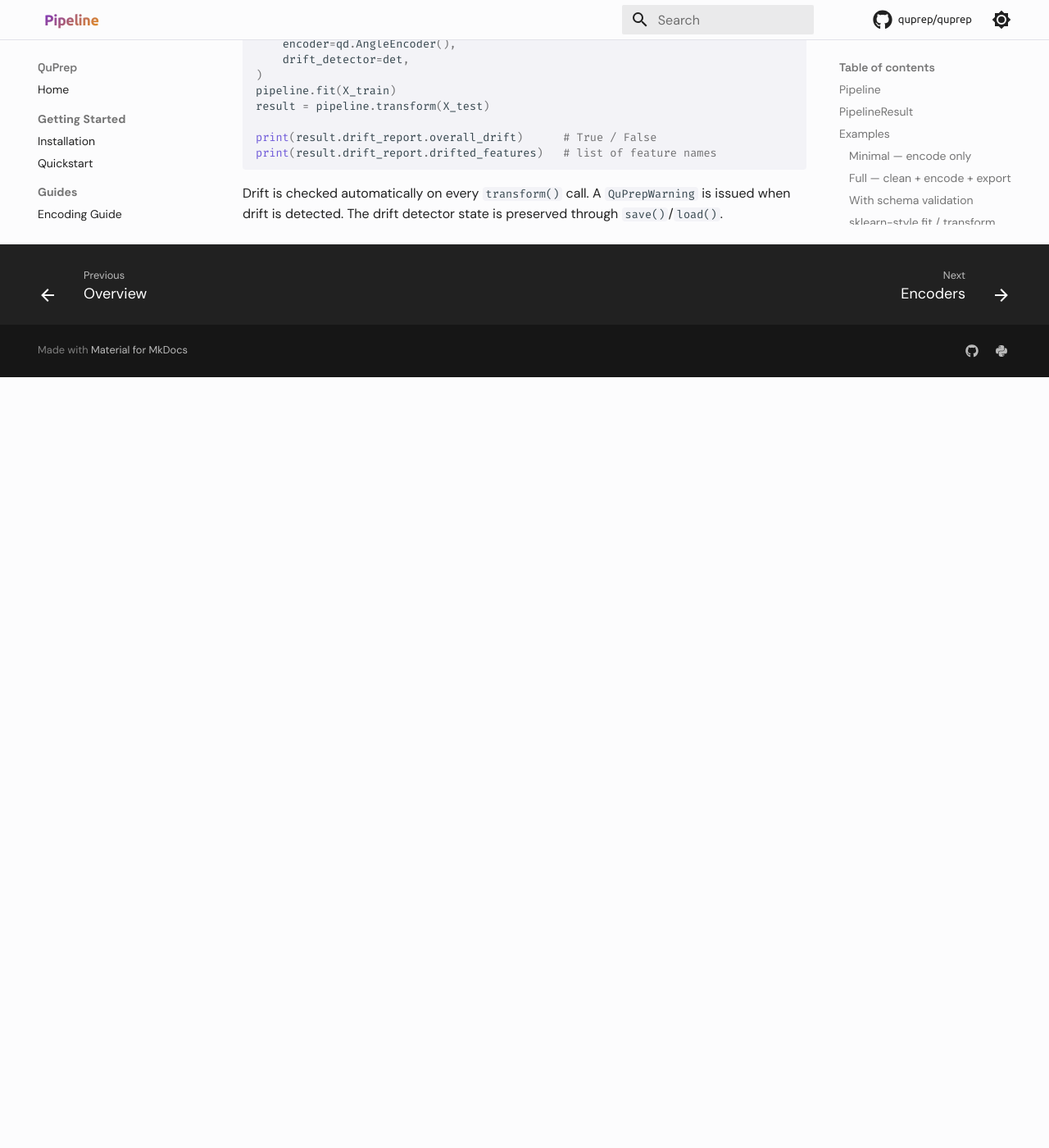
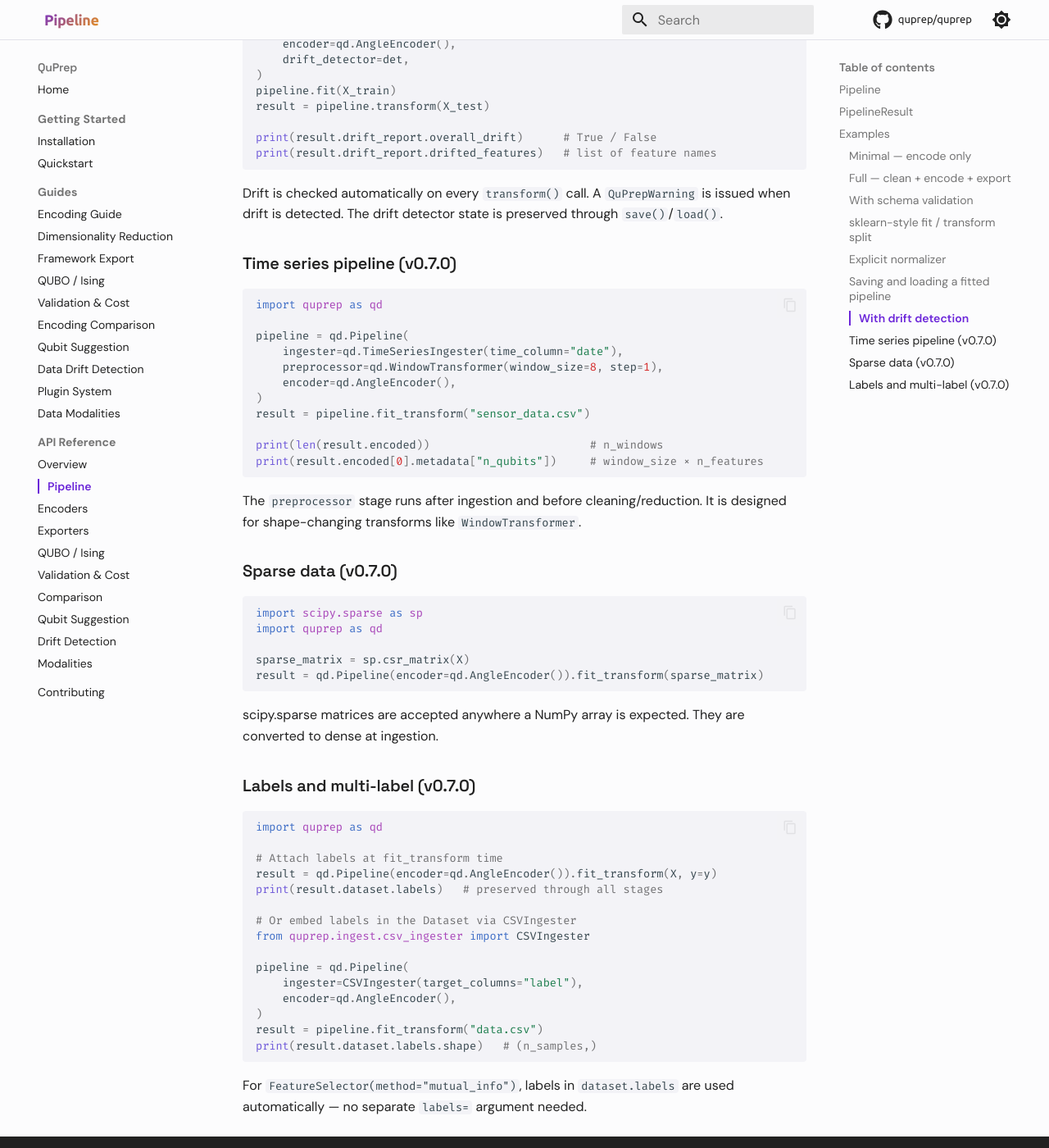
Before and after one commit to quprep/quprep, an MkDocs documentation site: the page built from docs/api/pipeline.md, in a window 1280 px wide and 1400 px high, scrolled down 2619 px. Shown: the whole window at 82% size. Built offline with MkDocs 1.6.1 and Material for MkDocs 9.7.7, drawn with Linux system fonts in a browser that asks for light colours; comment, search, counter and statistics services are not loaded; before the commit the page ends 3079 px from its top, so only the background shows below that.

Commit message:
docs: add modalities guide, API ref, and example 12

````diff
--- a/docs/api/pipeline.md
+++ b/docs/api/pipeline.md
@@ -128,3 +128,55 @@ print(result.drift_report.drifted_features)   # list of feature names
 ```
 
 Drift is checked automatically on every `transform()` call. A `QuPrepWarning` is issued when drift is detected. The drift detector state is preserved through `save()`/`load()`.
+
+### Time series pipeline (v0.7.0)
+
+```python
+import quprep as qd
+
+pipeline = qd.Pipeline(
+    ingester=qd.TimeSeriesIngester(time_column="date"),
+    preprocessor=qd.WindowTransformer(window_size=8, step=1),
+    encoder=qd.AngleEncoder(),
+)
+result = pipeline.fit_transform("sensor_data.csv")
+
+print(len(result.encoded))                        # n_windows
+print(result.encoded[0].metadata["n_qubits"])     # window_size × n_features
+```
+
+The `preprocessor` stage runs after ingestion and before cleaning/reduction. It is designed for shape-changing transforms like `WindowTransformer`.
+
+### Sparse data (v0.7.0)
+
+```python
+import scipy.sparse as sp
+import quprep as qd
+
+sparse_matrix = sp.csr_matrix(X)
+result = qd.Pipeline(encoder=qd.AngleEncoder()).fit_transform(sparse_matrix)
+```
+
+scipy.sparse matrices are accepted anywhere a NumPy array is expected. They are converted to dense at ingestion.
+
+### Labels and multi-label (v0.7.0)
+
+```python
+import quprep as qd
+
+# Attach labels at fit_transform time
+result = qd.Pipeline(encoder=qd.AngleEncoder()).fit_transform(X, y=y)
+print(result.dataset.labels)   # preserved through all stages
+
+# Or embed labels in the Dataset via CSVIngester
+from quprep.ingest.csv_ingester import CSVIngester
+
+pipeline = qd.Pipeline(
+    ingester=CSVIngester(target_columns="label"),
+    encoder=qd.AngleEncoder(),
+)
+result = pipeline.fit_transform("data.csv")
+print(result.dataset.labels.shape)   # (n_samples,)
+```
+
+For `FeatureSelector(method="mutual_info")`, labels in `dataset.labels` are used automatically — no separate `labels=` argument needed.
--- /dev/null
+++ b/docs/guides/modalities.md
@@ -0,0 +1,200 @@
+# Data Modalities
+
+QuPrep v0.7.0 extends beyond tabular data with native support for time series, sparse matrices, and multi-label datasets. All existing encoders and exporters work unchanged — the new components handle the ingestion and reshaping steps.
+
+---
+
+## Time series
+
+### Ingesting a time series CSV
+
+`TimeSeriesIngester` reads a CSV where rows are timesteps and columns are features. A datetime column is extracted into `metadata["time_index"]` rather than treated as a feature.
+
+```python
+import quprep as qd
+
+ingester = qd.TimeSeriesIngester(time_column="date")
+dataset = ingester.load("sensor_data.csv")
+
+print(dataset.data.shape)                     # (n_timesteps, n_features)
+print(dataset.metadata["time_index"][:3])     # [Timestamp('2024-01-01'), ...]
+print(dataset.metadata["modality"])           # "time_series"
+```
+
+If the file has no datetime column, omit `time_column` and QuPrep stores an integer index instead.
+
+```python
+ingester = qd.TimeSeriesIngester()   # no time column
+```
+
+To extract one or more label columns at ingestion, use `target_columns`:
+
+```python
+ingester = qd.TimeSeriesIngester(time_column="date", target_columns="label")
+dataset = ingester.load("data.csv")
+print(dataset.labels.shape)    # (n_timesteps,)
+```
+
+---
+
+### Sliding-window transformation
+
+`WindowTransformer` converts a `(n_timesteps, n_features)` Dataset into a `(n_windows, window_size × n_features)` Dataset. Each window becomes one training sample.
+
+```python
+wt = qd.WindowTransformer(window_size=8, step=1)
+windowed = wt.fit_transform(dataset)
+
+# n_windows = (n_timesteps - window_size) // step + 1
+# Features named: {feat}_lag{k} where k=0 is the most recent timestep
+print(windowed.feature_names[:4])   # ['temp_lag7', 'temp_lag6', ..., 'temp_lag0']
+print(windowed.metadata["modality"])         # "time_series_windowed"
+print(windowed.metadata["window_size"])      # 8
+print(windowed.metadata["original_n_timesteps"])
+```
+
+**Non-overlapping windows** — set `step=window_size`:
+
+```python
+wt = qd.WindowTransformer(window_size=8, step=8)  # no overlap
+```
+
+**Labels** are aligned to the **last timestep** of each window:
+
+```python
+# If dataset has labels y[0..T-1], windowed.labels[i] = y[i + window_size - 1]
+```
+
+---
+
+### Full time series pipeline
+
+Chain ingestion → windowing → encoding in a single `Pipeline`:
+
+```python
+import quprep as qd
+
+pipeline = qd.Pipeline(
+    ingester=qd.TimeSeriesIngester(time_column="date"),
+    preprocessor=qd.WindowTransformer(window_size=8, step=1),
+    encoder=qd.AngleEncoder(),
+)
+result = pipeline.fit_transform("sensor_data.csv")
+
+print(len(result.encoded))                        # n_windows
+print(result.encoded[0].metadata["n_qubits"])     # window_size × n_features
+print(result.summary())
+```
+
+The `preprocessor` slot in `Pipeline` runs immediately after ingestion and before cleaning/reduction.
+
+---
+
+## Sparse data
+
+scipy.sparse matrices (CSR, CSC, COO, and all other formats) are accepted anywhere QuPrep expects a NumPy array. They are converted to dense at ingestion — no changes to your encoding or export workflow.
+
+```python
+import scipy.sparse as sp
+import quprep as qd
+
+sparse_matrix = sp.csr_matrix(X)   # could be TF-IDF, adjacency matrix, etc.
+
+result = qd.Pipeline(encoder=qd.AngleEncoder()).fit_transform(sparse_matrix)
+```
+
+This works via both the auto-detection path in `Pipeline._ingest()` and directly through `NumpyIngester`:
+
+```python
+from quprep.ingest.numpy_ingester import NumpyIngester
+
+dataset = NumpyIngester().load(sparse_matrix)
+print(isinstance(dataset.data, np.ndarray))   # True — always dense after ingestion
+```
+
+---
+
+## Multi-label datasets
+
+### NumpyIngester — y= parameter
+
+Pass a 1-D or 2-D array as `y` to attach labels at ingestion time:
+
+```python
+from quprep.ingest.numpy_ingester import NumpyIngester
+import numpy as np
+
+# Single-label
+dataset = NumpyIngester().load(X, y=np.array([0, 1, 0, 1, ...]))
+print(dataset.labels.shape)   # (n_samples,)
+
+# Multi-label (2-D)
+y_multi = np.random.randint(0, 2, size=(n_samples, 3))
+dataset = NumpyIngester().load(X, y=y_multi)
+print(dataset.labels.shape)   # (n_samples, 3)
+```
+
+### CSVIngester — target_columns
+
+Name one or more columns to treat as labels:
+
+```python
+from quprep.ingest.csv_ingester import CSVIngester
+
+# Single label column
+dataset = CSVIngester(target_columns="label").load("data.csv")
+print(dataset.labels.shape)   # (n_samples,)
+
+# Multiple label columns
+dataset = CSVIngester(target_columns=["y1", "y2", "y3"]).load("data.csv")
+print(dataset.labels.shape)   # (n_samples, 3)
+
+# Label columns are excluded from dataset.data
+print("label" not in dataset.feature_names)   # True
+```
+
+### Pipeline — y= parameter
+
+Attach labels at `fit_transform()` time when they are not embedded in the data source:
+
+```python
+import quprep as qd
+
+result = qd.Pipeline(encoder=qd.AngleEncoder()).fit_transform(X, y=y)
+print(result.dataset.labels)   # preserved through all pipeline stages
+```
+
+### Labels and FeatureSelector
+
+When labels are present in the dataset, `FeatureSelector(method="mutual_info")` uses them automatically — no need to pass them separately:
+
+```python
+import quprep as qd
+
+pipeline = qd.Pipeline(
+    cleaner=qd.FeatureSelector(method="mutual_info", threshold=0.0, max_features=4),
+    encoder=qd.AngleEncoder(),
+)
+result = pipeline.fit_transform(X, y=y)
+print(result.dataset.n_features)   # 4 — selected by MI with y
+```
+
+For 2-D multi-label `y`, mutual information is averaged across all label columns.
+
+### Labels are preserved through all transforms
+
+Labels survive every pipeline stage — normalization, imputation, feature selection, dimensionality reduction. For row-filtering stages (`Imputer(strategy="drop")`, `OutlierHandler(action="remove")`), the same row mask is applied to labels:
+
+```python
+from quprep.clean.imputer import Imputer
+from quprep.core.dataset import Dataset
+import numpy as np
+
+data = np.array([[1.0, 2.0], [np.nan, 3.0], [4.0, 5.0]])
+y    = np.array([10, 20, 30])
+ds   = Dataset(data=data, labels=y)
+
+out = Imputer(strategy="drop").fit_transform(ds)
+print(out.data.shape)    # (2, 2) — NaN row dropped
+print(out.labels)        # [10, 30] — matching labels kept
+```
--- a/mkdocs.yml
+++ b/mkdocs.yml
@@ -107,6 +107,7 @@ nav:
     - Qubit Suggestion: guides/suggest.md
     - Data Drift Detection: guides/drift.md
     - Plugin System: guides/plugins.md
+    - Data Modalities: guides/modalities.md
   - API Reference:
     - Overview: api/index.md
     - Pipeline: api/pipeline.md
@@ -117,4 +118,5 @@ nav:
     - Comparison: api/comparison.md
     - Qubit Suggestion: api/suggest.md
     - Drift Detection: api/drift.md
+    - Modalities: api/modalities.md
   - Contributing: contributing.md
````
Also changed, not shown: docs/api/modalities.md (added, +35 -0 lines), docs/index.md (+1 -0 lines), examples/README.md (+1 -0 lines), 1 other file.
